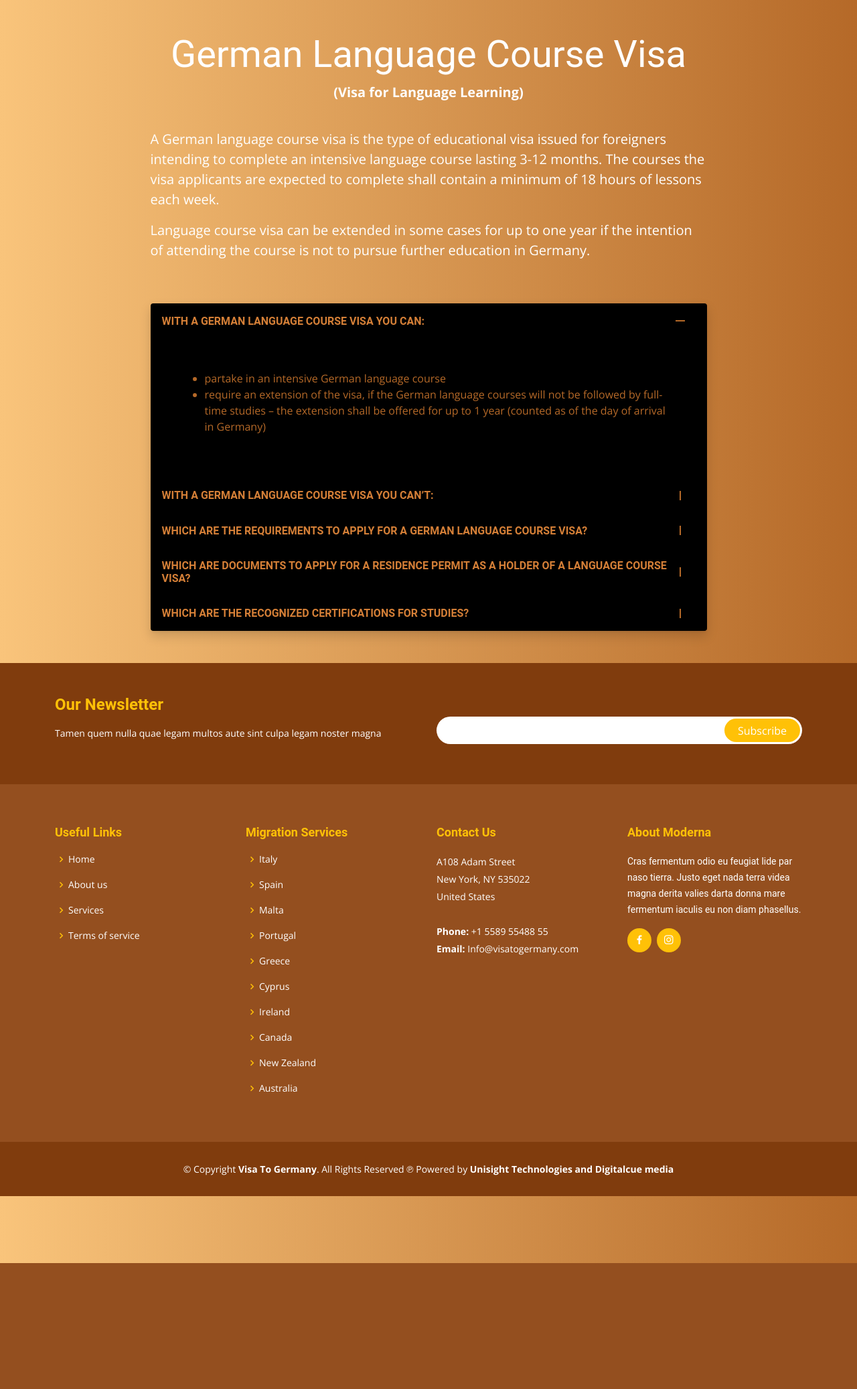
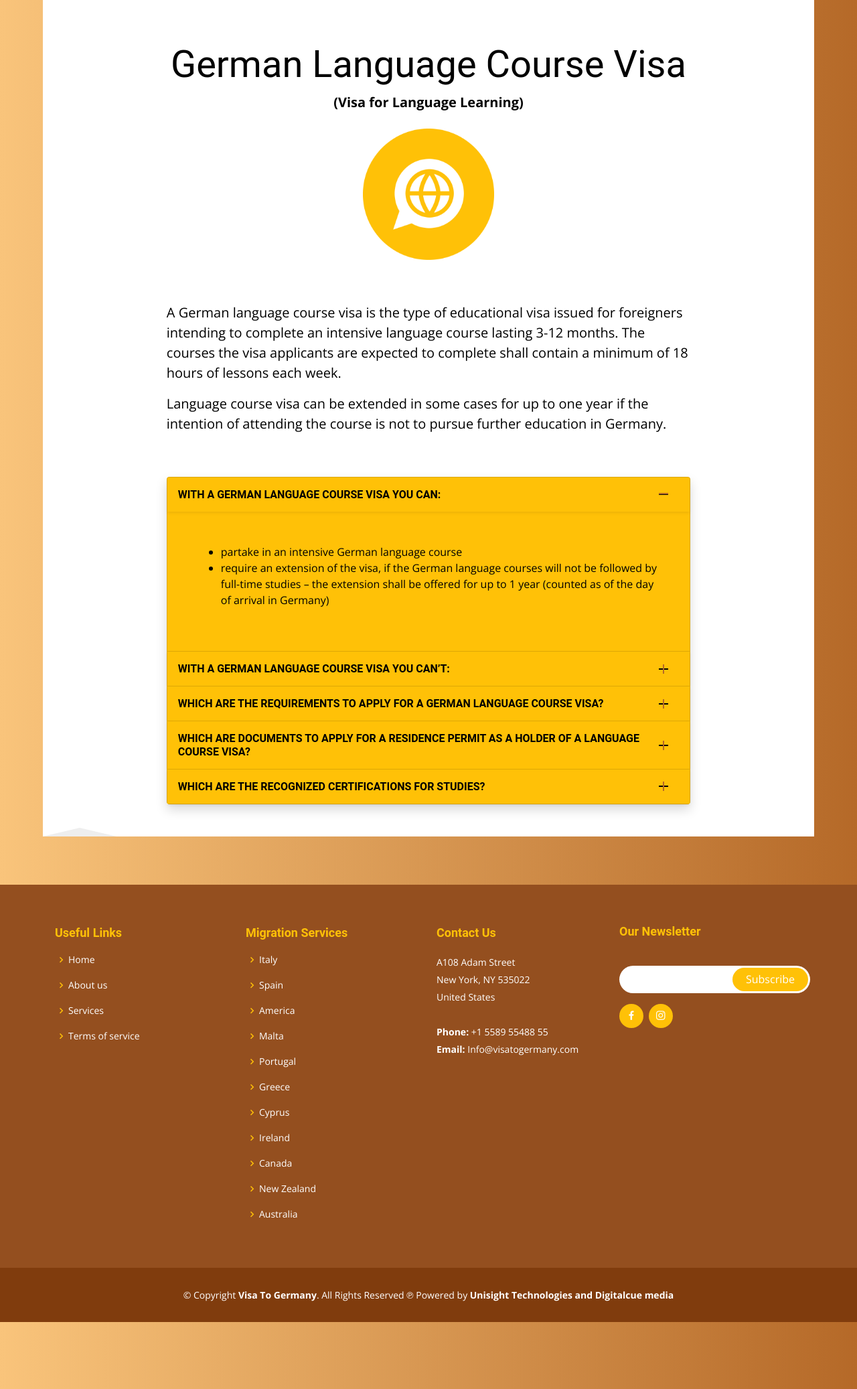
Before and after one commit to Unisight-Technologies/visa_to_germany, a Django app: page /language_visa/ in a window 1280 px wide. Shown: the part 80-2154 px from the top of the page at 67% size. Before the commit the page ends 1966 px from the top, so only its background shows below. Run offline with Django 3.2, Linux system fonts and the light colour scheme; some libraries are stand-ins or nearby versions.

Commit message:
infographics ,links, footer

```diff
--- a/visa_germany_app/static/assets/css/style.css
+++ b/visa_germany_app/static/assets/css/style.css
@@ -2218,8 +2218,7 @@ section {
 }
 
 #footer .footer-newsletter {
-  padding: 50px 0;
-  background: #803c0d; //0d2735
+  padding:  0;
 }
 
 #footer .footer-newsletter h4 {
@@ -2428,16 +2427,16 @@ section {
 }
 
 .card{
-  background-color: #000!important;
-   color: #b56928;
+  background-color: #ffc107!important;
+   color: #000;
 }
 
 .bg-yellow{
-  background-color: #000;
+  background-color: #ffc107;
 }
 
 .text-dark{
-  color: #d47f37 !important;
+  color: #000 !important;
 }
 
 a.text-dark:hover{
@@ -2445,7 +2444,7 @@ a.text-dark:hover{
 }
 
 a.text-dark:focus{
-  color: #d47f37 !important;
+  color: #000 !important;
 }
 
 .lead{
@@ -2465,6 +2464,32 @@ body {
   min-height: 100vh;
 }
 tbody{
-  background-color: #000;
-  color: #d4843f;
-}
+  background-color: #ffc107;
+  color: #000;
+}
+
+
+#flag {
+  width: auto;
+  height: auto;
+  box-sizing: content-box;
+  padding-top: 15px;
+  position: relative;
+  color: white;
+  margin-left: 5%;
+  margin-right: 5%;
+  padding-left: 3%;
+  padding-right: 3%;
+
+}
+#flag:after {
+  content: "";
+  position: absolute;
+  left: 0;
+  bottom: 0;
+  width: 0;
+  height: 0;
+  border-bottom: 13px solid #eee;
+  border-left: 55px solid transparent;
+  border-right: 55px solid transparent;
+}
--- a/visa_germany_app/templates/base.html
+++ b/visa_germany_app/templates/base.html
@@ -81,12 +81,14 @@
             <li> <a href="https://visatomalta.com/">Malta</a> </li>
             <li> <a href="https://visatoportugal.pro/">Portugal</a> </li>
             <li> <a href="#">Greece</a> </li>
-            <li> <a href="#">Cyprus</a> </li>
+            <li> <a href="https://visatocyprus.com/">Cyprus</a> </li>
             <li> <a href="#">Ireland</a> </li>
             <li> <a href="https://visatocanada.com/">Canada</a> </li>
             <li> <a href="https://www.visatonewzealand.pro/">New Zealand</a></li>
             <li> <a href="https://www.visatoaustralia.pro/">Australia</a> </li>
             <li> <a href="#">Denmark</a> </li>
+            <li> <a href="https://visatoamerica.org/">America</a> </li>
+
           </ul>
         </li>
         <li><a href="{% url 'contactus' %}">Contact Us</a></li>
@@ -109,22 +111,6 @@
 <!-- ======= Footer ======= -->
 <footer id="footer" data-aos="fade-up" data-aos-easing="ease-in-out" data-aos-duration="500">
 
-  <div class="footer-newsletter">
-    <div class="container">
-      <div class="row">
-        <div class="col-lg-6">
-          <h4>Our Newsletter</h4>
-          <p>Tamen quem nulla quae legam multos aute sint culpa legam noster magna</p>
-        </div>
-        <div class="col-lg-6">
-          <form action="" method="post">
-            <input type="email" name="email"><input type="submit" value="Subscribe">
-          </form>
-        </div>
-      </div>
-    </div>
-  </div>
-
   <div class="footer-top">
     <div class="container">
       <div class="row">
@@ -144,10 +130,11 @@
           <ul>
             <li><i class="bx bx-chevron-right"></i> <a href="#">Italy</a></li>
             <li><i class="bx bx-chevron-right"></i> <a href="#">Spain</a></li>
+            <li> <i class="bx bx-chevron-right"></i><a href="https://visatoamerica.org/">America</a> </li>
             <li><i class="bx bx-chevron-right"></i> <a href="https://visatomalta.com/">Malta</a></li>
             <li><i class="bx bx-chevron-right"></i> <a href="https://visatoportugal.pro/">Portugal</a></li>
             <li><i class="bx bx-chevron-right"></i> <a href="#">Greece</a></li>
-            <li><i class="bx bx-chevron-right"></i> <a href="#">Cyprus</a></li>
+            <li><i class="bx bx-chevron-right"></i> <a href="https://visatocyprus.com/">Cyprus</a></li>
             <li><i class="bx bx-chevron-right"></i> <a href="#">Ireland</a></li>
             <li><i class="bx bx-chevron-right"></i> <a href="https://visatocanada.pro/">Canada</a></li>
             <li><i class="bx bx-chevron-right"></i> <a href="https://www.visatonewzealand.com/">New Zealand</a></li>
@@ -168,9 +155,12 @@
 
         </div>
 
-        <div class="col-lg-3 col-md-6 footer-info">
-          <h3>About Moderna</h3>
-          <p>Cras fermentum odio eu feugiat lide par naso tierra. Justo eget nada terra videa magna derita valies darta donna mare fermentum iaculis eu non diam phasellus.</p>
+        <div class="col-lg-3 col-md-6 footer-newsletter">
+          <h4>Our Newsletter</h4>
+           <form action="" method="post">
+            <input type="email" name="email"><input type="submit" value="Subscribe">
+          </form>
+
           <div class="social-links mt-3">
             <a href="#" class="facebook"><i class="bx bxl-facebook"></i></a>
             <a href="https://www.instagram.com/visa.togermany/" class="instagram"><i class="bx bxl-instagram"></i></a>
--- a/visa_germany_app/templates/language_visa.html
+++ b/visa_germany_app/templates/language_visa.html
@@ -4,13 +4,18 @@
 
 <main id="main">
 
+  <div class="" id="flag"  style="background-color: white;
+      color: black;
+  ">
 
   <div class="container">
     <!-- For demo purpose -->
     <div class="row py-5">
-      <div class="col-lg-9 mx-auto text-white text-center">
+      <div class="col-lg-9 mx-auto text-black text-center">
         <h1 class="display-4"><b>German Language Course Visa </b></h1>
         <p class="lead mb-0"><b>(Visa for Language Learning)</b></p><br>
+        <img style="width: 25%" src="/static/assets/img/languagecourse_icon-01.png" alt=""><br><br><br>
+
         <p class="lead text-left">
           <!-- <a href="https://bootstrapious.com/snippets" class="text-white">
             <u>Bootstrapious</u>
@@ -170,9 +175,10 @@
     </div>
   </div>
   <br><br>
+</div>
 
 
-</main>
+</main><br><br><br>
 
 
 {% endblock %}
--- a/visa_germany_app/templates/student_visa.html
+++ b/visa_germany_app/templates/student_visa.html
@@ -3,9 +3,8 @@
 {% block body_block %}
 
 <main id="main"><br><br><br>
-  <div class=""   style="background-color: white;
+  <div class="" id="flag"  style="background-color: white;
       color: black;
-      border-radius: 15%;
   ">
 
   <section id="one" class="wrapper style1">
@@ -15,7 +14,7 @@
 
         <div class="section-title">
           <h2 style="color: #000"> STUDY VISA</h2><br><br>
-
+          <img style="width: 25%" src="/static/assets/img/studentvisa_icon-01.png" alt="">
           <!-- <p style="color: black; font-size: 3em; font-family:Open Sans, sans-serif;">STUDENT & TRAINING VISA</p> -->
         </div>
         <br>
--- a/visa_germany_app/templates/tourist_visa.html
+++ b/visa_germany_app/templates/tourist_visa.html
@@ -3,7 +3,9 @@
 {% block body_block %}
 
 <main id="main">
-<div class=""  >
+  <div class="" id="flag"  style="background-color: white;
+      color: black;
+  ">
 
 
   <div class="container">
@@ -12,6 +14,8 @@
       <div class="col-lg-9 mx-auto text-black text-center">
         <h1 class="display-4">Germany Tourist & Visitor Visa</h1>
         <p class="lead mb-0"><b>Germany Schengen Visa (Tourist / Visit To Family & Friends in Germany)</b></p><br>
+        <img style="width: 25%" src="/static/assets/img/touristvisa_icon-01.png" alt="">
+
         <p class="lead text-left"><br><br><br>
           <!-- <a href="https://bootstrapious.com/snippets" class="text-white">
             <u>Bootstrapious</u>
--- a/visa_germany_app/templates/working_visa.html
+++ b/visa_germany_app/templates/working_visa.html
@@ -15,6 +15,7 @@
 
         <div class="section-title">
           <h2 style="color: #000"> GERMANY WORKING VISA</h2><br><br>
+          <img style="width: 25%" src="/static/assets/img/workingvisa_icon-01.png" alt="">
 
           <!-- <p style="color: black; font-size: 3em; font-family:Open Sans, sans-serif;">STUDENT & TRAINING VISA</p> -->
         </div>
```
Also changed, not shown: visa_germany_app/templates/family_reunion.html (+8 -1 lines), visa_germany_app/templates/index.html (+14 -6 lines), visa_germany_app/templates/visa_fees.html (+21 -13 lines), visa_germany_app/static/assets/img/creative-01.png (added), visa_germany_app/static/assets/img/familyreunion_icon-01.png (added), visa_germany_app/static/assets/img/languagecourse_icon-01.png (added), visa_germany_app/static/assets/img/studentvisa_icon-01.png (added), visa_germany_app/static/assets/img/touristvisa_icon-01.png (added), visa_germany_app/static/assets/img/visafees_icon-01.png (added), visa_germany_app/static/assets/img/workingvisa_icon-01.png (added).
